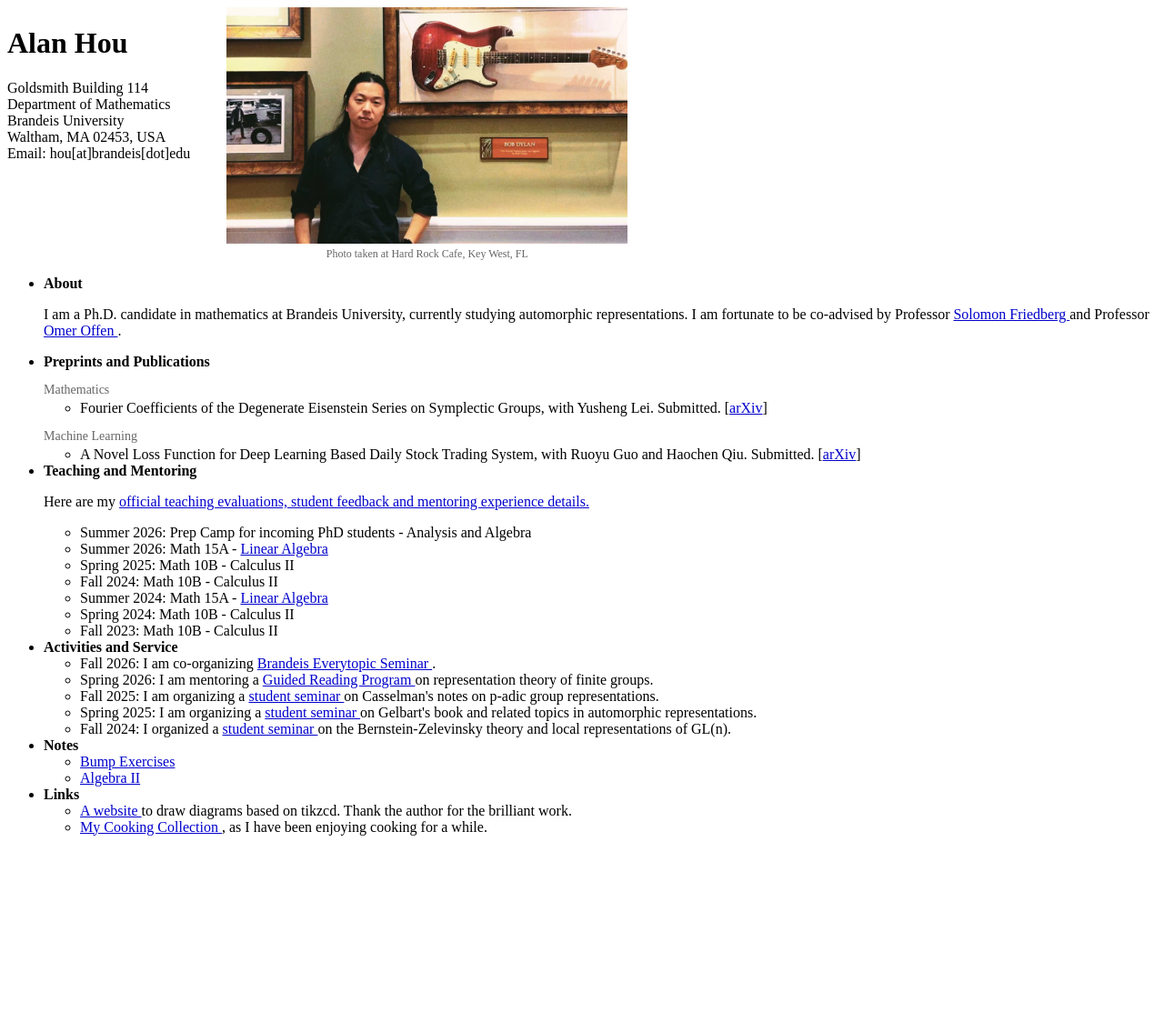
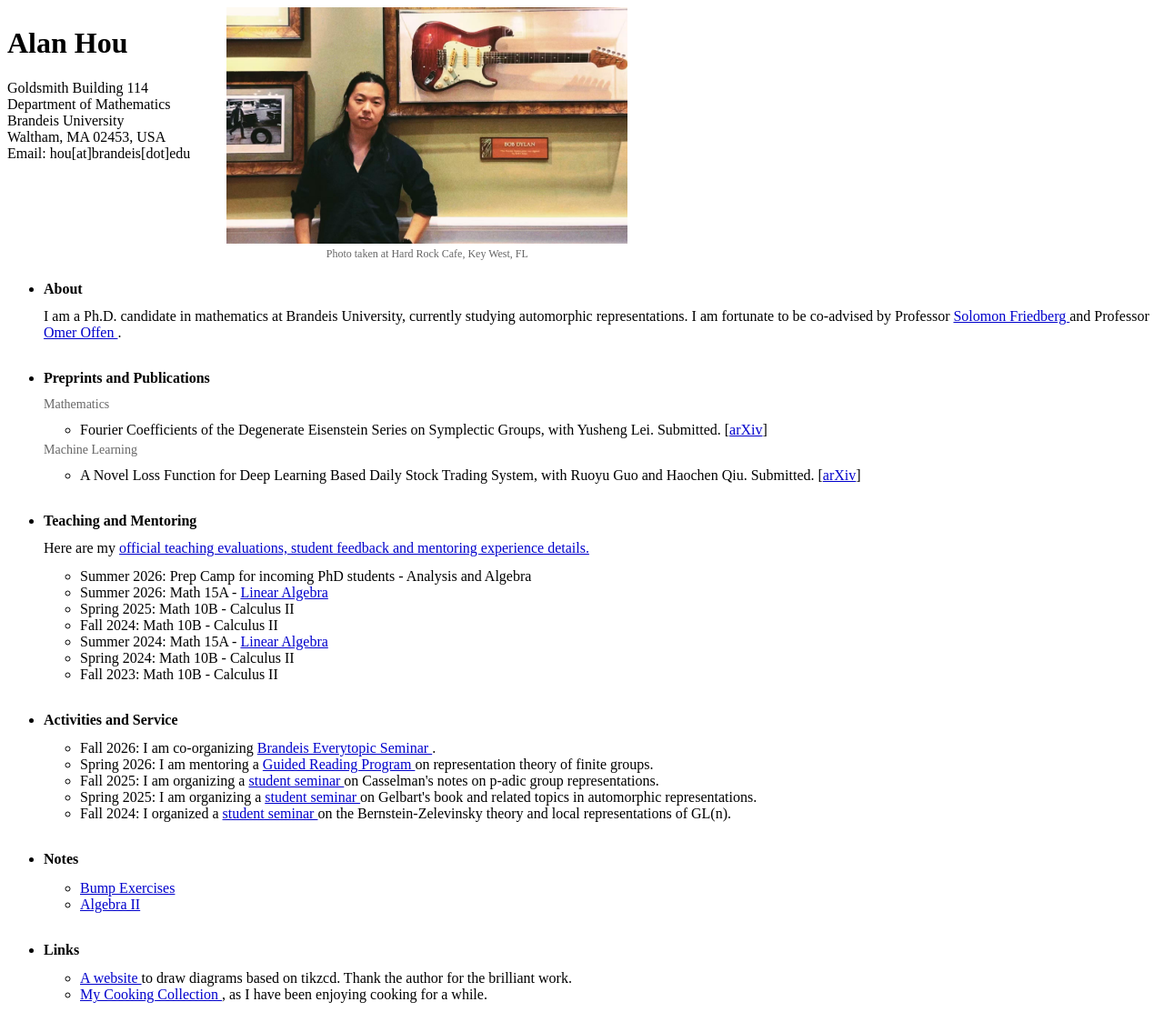
Before and after one commit to axhou/axhou.github.io, a Jekyll site: the page index.html, which Jekyll copies as it is, in a window 1280 px wide. Shown: the whole page at 91% size. Built offline with Jekyll 4.4.1, drawn with Linux system fonts in a browser that asks for light colours; before the commit the page ends 935 px from its top, so only the background shows below that.

Commit message:
Update index.html

```diff
--- a/index.html
+++ b/index.html
@@ -79,6 +79,32 @@
     }
 
 
+    /* Main section spacing */
+
+    .main-sections {
+      margin-top: 1.4em;
+    }
+
+    .main-sections > li {
+      margin-bottom: 2em;
+    }
+
+    .main-sections > li > strong {
+      display: inline-block;
+      margin-bottom: 0.4em;
+    }
+
+    .main-sections > li > p {
+      margin-top: 0.35em;
+      margin-bottom: 0.8em;
+    }
+
+    .main-sections > li > ul {
+      margin-top: 0.45em;
+      margin-bottom: 0;
+    }
+
+
     /* Publication subcategories */
 
     .publication-category {
@@ -86,7 +112,8 @@
       font-style: normal;
       font-weight: normal;
       color: #666;
-      margin-bottom: 0.2em;
+      margin-top: 1em;
+      margin-bottom: 0.3em;
     }
 
 
@@ -104,6 +131,10 @@
         width: 90%;
         max-width: 400px;
         height: auto;
+      }
+
+      .main-sections > li {
+        margin-bottom: 1.7em;
       }
 
     }
@@ -151,7 +182,7 @@
 
 
 
-  <ul>
+  <ul class="main-sections">
 
     <!-- About -->
 
```
